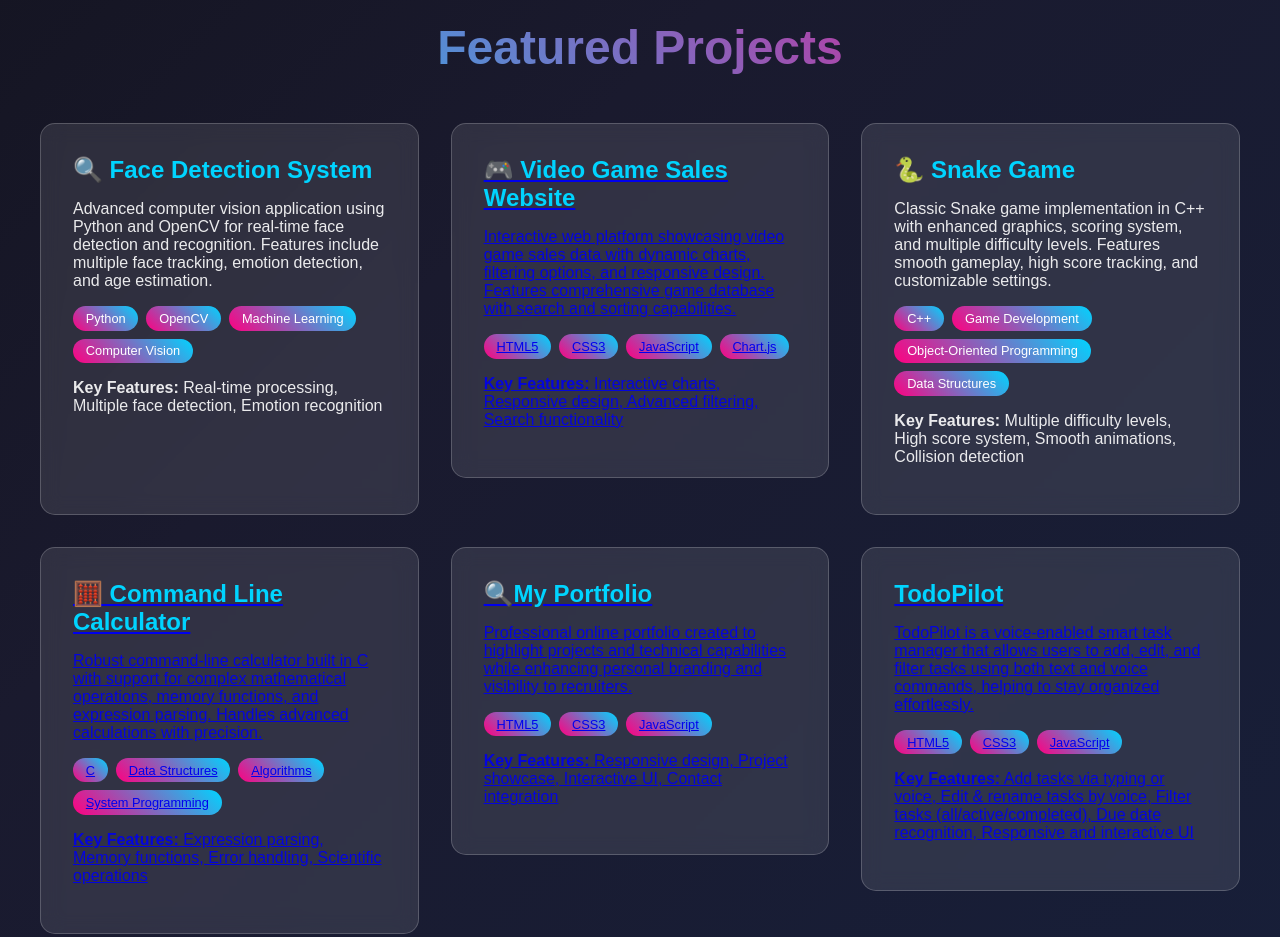
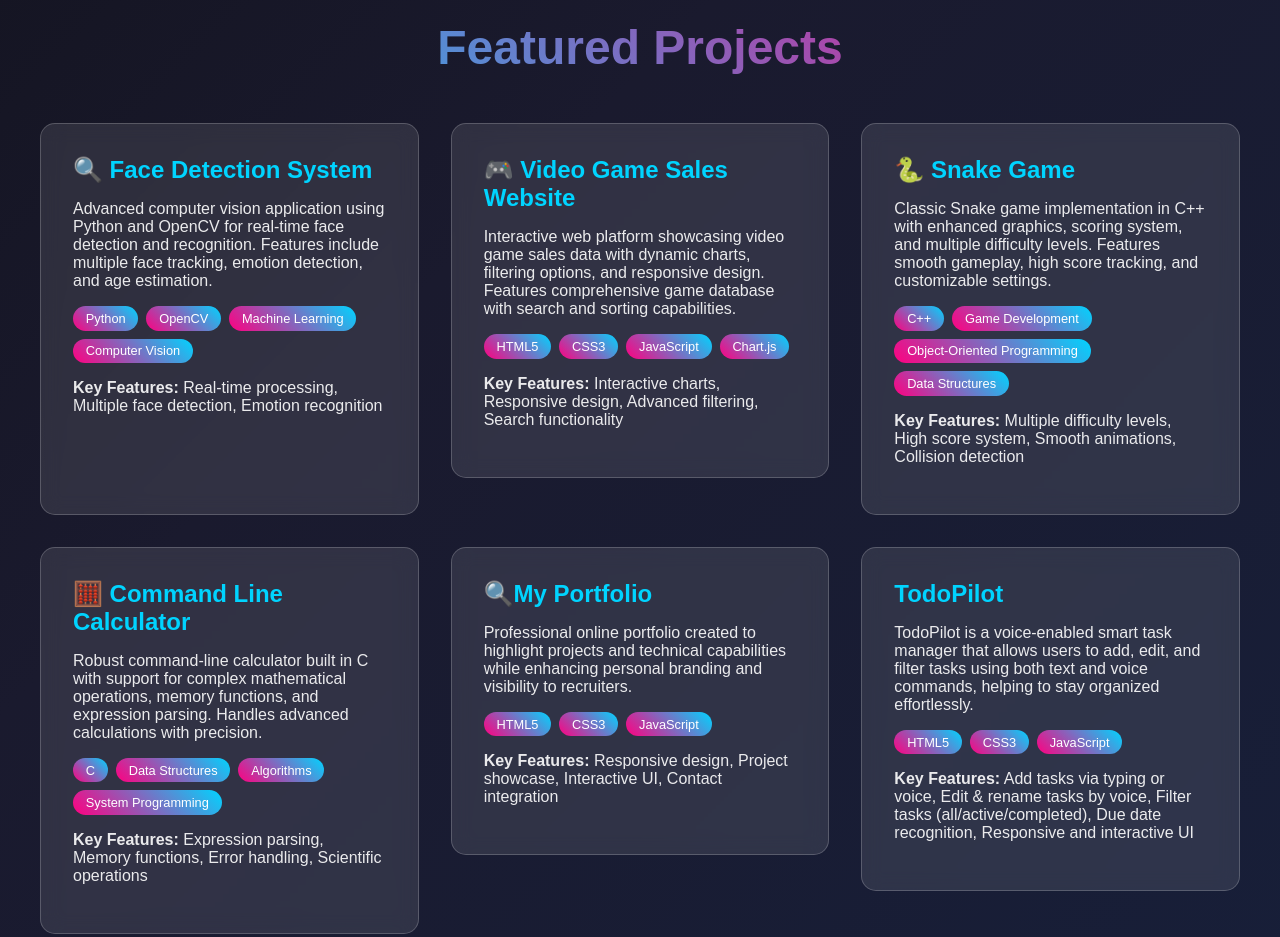
Before and after one commit to parsia47/Parsia-Portfolio, a plain HTML site: page index.html in a window 1280 px wide. Shown: the part 1660-2597 px from the top of the page. Drawn offline with Linux system fonts and the light colour scheme.

Commit message:
Update style.css

```diff
--- a/style.css
+++ b/style.css
@@ -240,6 +240,15 @@ nav a:hover::after {
     background-clip: text;
 }
 
+
+/* Make project card links clickable and remove default link styles */
+.project-link {
+    text-decoration: none; /* removes underline */
+    color: inherit;        /* keeps text color same as card */
+    display: block;        /* makes whole card clickable */
+}
+
+
 /* Projects Grid */
 .projects-grid {
     display: grid;
@@ -476,4 +485,9 @@ nav a:hover::after {
     .section {
         padding: 3rem 1rem;
     }
+
+
+
+
+
 }
```
